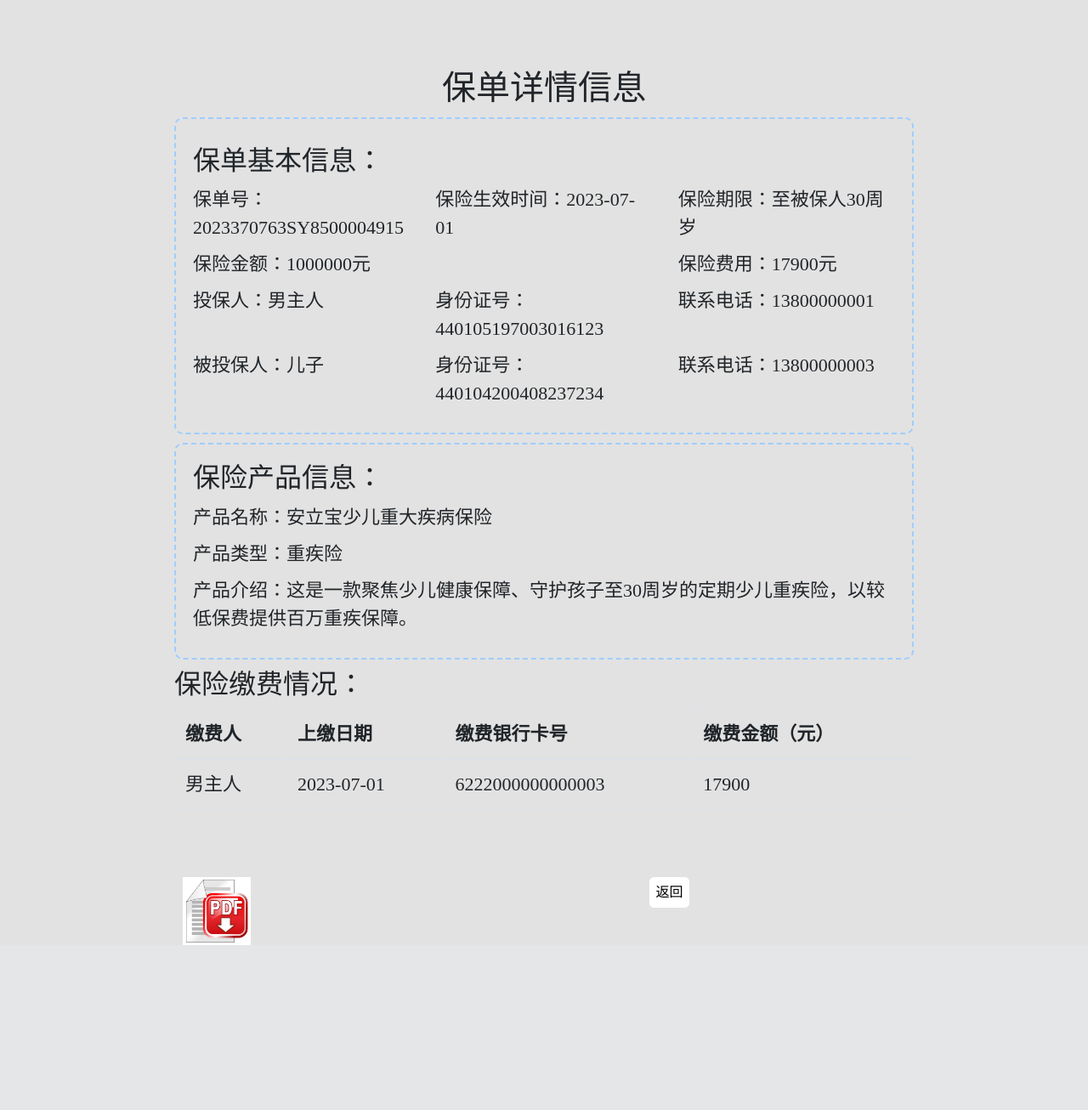
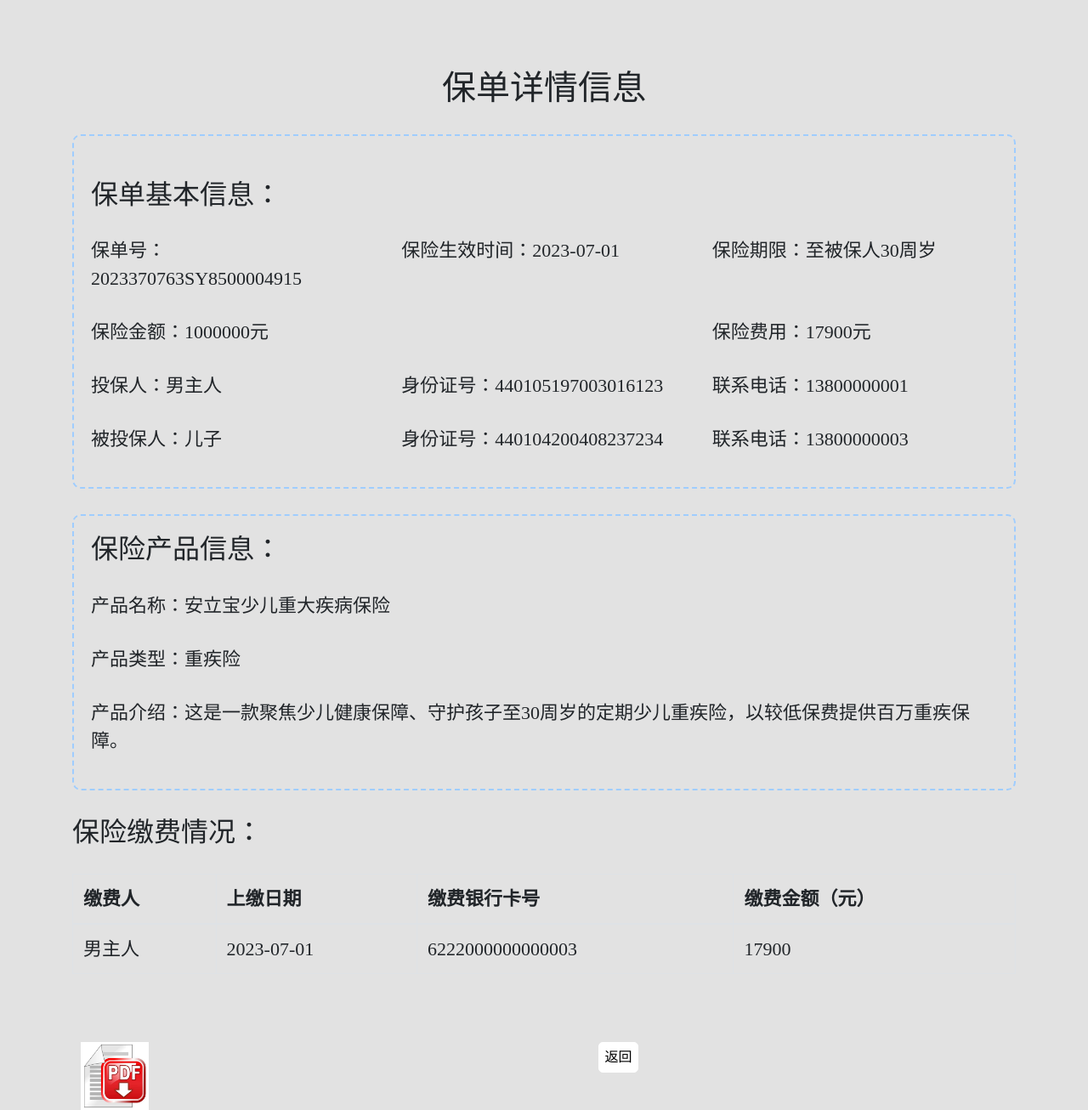
Before and after one commit to Jun-Shen04-Jia/Policy-steward, a Flask app: a page that uses templates/电子保单详情页.html in a window 1280 px wide. Shown: the part 65-1371 px from the top of the page at 85% size. Before the commit the page ends 1177 px from the top, so only its background shows below. Run offline with Flask 3, Linux system fonts and the light colour scheme; a user stored in the database is signed in; data comes from the database, SQL or seed files in the repository; some libraries are stand-ins or nearby versions.

Commit message:
UI优化

```diff
--- a/templates/修改保单内容界面.html
+++ b/templates/修改保单内容界面.html
@@ -67,8 +67,10 @@
         }
 
         .centered-heading {
-            text-align: center; /* 文字居中 */
-            display: block;    /* 确保元素独占一行 */
+            width: 10%;
+            /* 或者你想要的宽度 */
+            margin: 0 auto;
+            text-align: center;
         }
     </style>
 </head>
--- a/templates/电子保单详情页.html
+++ b/templates/电子保单详情页.html
@@ -1,5 +1,6 @@
 <!DOCTYPE html>
 <html lang="en">
+
 <head>
     <meta charset="UTF-8">
     <title>电子保单详情页</title>
@@ -10,9 +11,10 @@
     <style>
         /*  以下几个用来调整pdf查看图标大小*/
         .container {
-            width: 900px;
+            width: 1200px;
             margin: 80px auto;
         }
+
         .box {
             width: 80px;
             height: 80px;
@@ -28,29 +30,38 @@
         .box button {
             width: 100%;
         }
+
         /*  */
-        .margin{
-            margin-top:10px;
-            margin-bottom: 10px;
+        .margin {
+            margin-top: 30px;
+            margin-bottom: 20px;
         }
-        body{
-            margin:0;
+
+        body {
+            margin: 0;
             font-family: 'Microsoft YaHei';
             font-size: 22px;
         }
-        .long_article{
+
+        .long_article {
             overflow-wrap: break-word;
         }
-        .outline{
-            border: 2px dashed #9fcdff; /* 虚线框样式，2px宽度，黑色 */
-            padding: 20px; /* 为了使内容不贴近虚线框，添加一些内边距 */
+
+        .outline {
+            border: 2px dashed #9fcdff;
+            /* 虚线框样式，2px宽度，黑色 */
+            padding: 20px;
+            /* 为了使内容不贴近虚线框，添加一些内边距 */
         }
-        .round_corner{
+
+        .round_corner {
             border-radius: 10px;
         }
-        .rightBorder{
+
+        .rightBorder {
             padding-right: 100px;
         }
+
         .back-button {
             font-family: 'STXingkai';
             display: block;
@@ -75,13 +86,19 @@
             background-color: #555;
             /* 设置为较浅的黑色（灰色） */
         }
+        .limited-width {
+    max-width: 100%; /* 你可以根据需要调整这个值 */
+}
     </style>
 </head>
+
 <body>
-<nav class="navbar navbar-expand-lg navbar-light" style="background-color: #e3f2fd;border-bottom-left-radius: 20px;border-bottom-right-radius: 20px">
+    <nav class="navbar navbar-expand-lg navbar-light"
+        style="background-color: #e3f2fd;border-bottom-left-radius: 20px;border-bottom-right-radius: 20px">
         <!--    跳转回主界面-->
         <a class="navbar-brand" href="#">家庭保单小管家</a>
-    <button class="navbar-toggler" type="button" data-toggle="collapse" data-target="#navbarColor03" aria-controls="navbarColor03" aria-expanded="false" aria-label="Toggle navigation">
+        <button class="navbar-toggler" type="button" data-toggle="collapse" data-target="#navbarColor03"
+            aria-controls="navbarColor03" aria-expanded="false" aria-label="Toggle navigation">
             <span class="navbar-toggler-icon"></span>
         </button>
         <div class="collapse navbar-collapse" id="navbarColor03">
@@ -94,7 +111,8 @@
                 <ul class="navbar-right navbar-nav nav">
 
                     <li class="nav-item dropdown">
-                    <a class="nav-link dropdown-toggle" href="#" role="button" data-toggle="dropdown" aria-expanded="false">
+                        <a class="nav-link dropdown-toggle" href="#" role="button" data-toggle="dropdown"
+                            aria-expanded="false">
                             用户
                         </a>
                         <div class="dropdown-menu">
@@ -111,24 +129,24 @@
         </div>
         <div class="outline round_corner margin">
             <h2 class="margin">保单基本信息：</h2>
-        <div class="row margin">
-            <div class="col-md-4">保单号：{{ item.policy_id }}</div>
-            <div class="col-md-4">保险生效时间：{{ item.start }}</div>
-            <div class="col-md-4">保险期限：{{item.period}}</div>
+            <div class="row margin d-flex flex-wrap">
+                <div class="col-md-4 text-wrap limited-width">保单号：{{ item.policy_id }}</div>
+                <div class="col-md-4 text-wrap limited-width">保险生效时间：{{ item.start }}</div>
+                <div class="col-md-4 text-wrap limited-width">保险期限：{{item.period}}</div>
             </div>
             <div class="row margin">
-            <div class="col-md-8">保险金额：{{item.coverage}}元</div>
-            <div class="col-md-4">保险费用：{{item.premium}}元</div>
+                <div class="col-md-8 text-wrap limited-width">保险金额：{{item.coverage}}元</div>
+                <div class="col-md-4 text-wrap limited-width">保险费用：{{item.premium}}元</div>
             </div>
             <div class="row margin">
-            <div class="col-md-4">投保人：{{item.policy_holder_name}}</div>
-            <div class="col-md-4">身份证号：{{item.policy_holder_ID}}</div>
-            <div class="col-md-4">联系电话：{{item.policy_holder_phone_number}}</div>
+                <div class="col-md-4 text-wrap limited-width">投保人：{{item.policy_holder_name}}</div>
+                <div class="col-md-4 text-wrap limited-width">身份证号：{{item.policy_holder_ID}}</div>
+                <div class="col-md-4 text-wrap limited-width">联系电话：{{item.policy_holder_phone_number}}</div>
             </div>
             <div class="row margin">
-            <div class="col-md-4">被投保人：{{item.insured_name}}</div>
-            <div class="col-md-4">身份证号：{{ item.insured_ID }}</div>
-            <div class="col-md-4">联系电话：{{item.insured_phone}}</div>
+                <div class="col-md-4 text-wrap limited-width">被投保人：{{item.insured_name}}</div>
+                <div class="col-md-4 text-wrap limited-width">身份证号：{{ item.insured_ID }}</div>
+                <div class="col-md-4 text-wrap limited-width">联系电话：{{item.insured_phone}}</div>
             </div>
             {% if item.beneficiary_details %}
             <div class="row margin">
@@ -148,7 +166,7 @@
             <div class="long_article margin">产品介绍：{{ item.product_intro }}</div>
             {% endif %}
         </div>
-    <h2>保险缴费情况：</h2>
+        <h2 class="margin">保险缴费情况：</h2>
         <table class="table table-bordered margin">
             <thead>
                 <tr>
@@ -181,7 +199,7 @@
             </tbody>
         </table>
         {% if data_list2 %}
-<h2>保险索赔情况：</h2>
+        <h2 class="margin">保险索赔情况：</h2>
         <table class="table table-bordered margin">
             <thead>
                 <tr>
@@ -228,4 +246,5 @@
     <script type="text/javascript" src="../static/js/left-side-menu.js"></script>
 
 </body>
+
 </html>
```
Also changed, not shown: templates/修改产品内容界面.html (+9 -10 lines), templates/客户主界面.html (+20 -19 lines), templates/用户信息界面.html (+57 -44 lines). Lines whose indentation alone changed are shown as unchanged.
